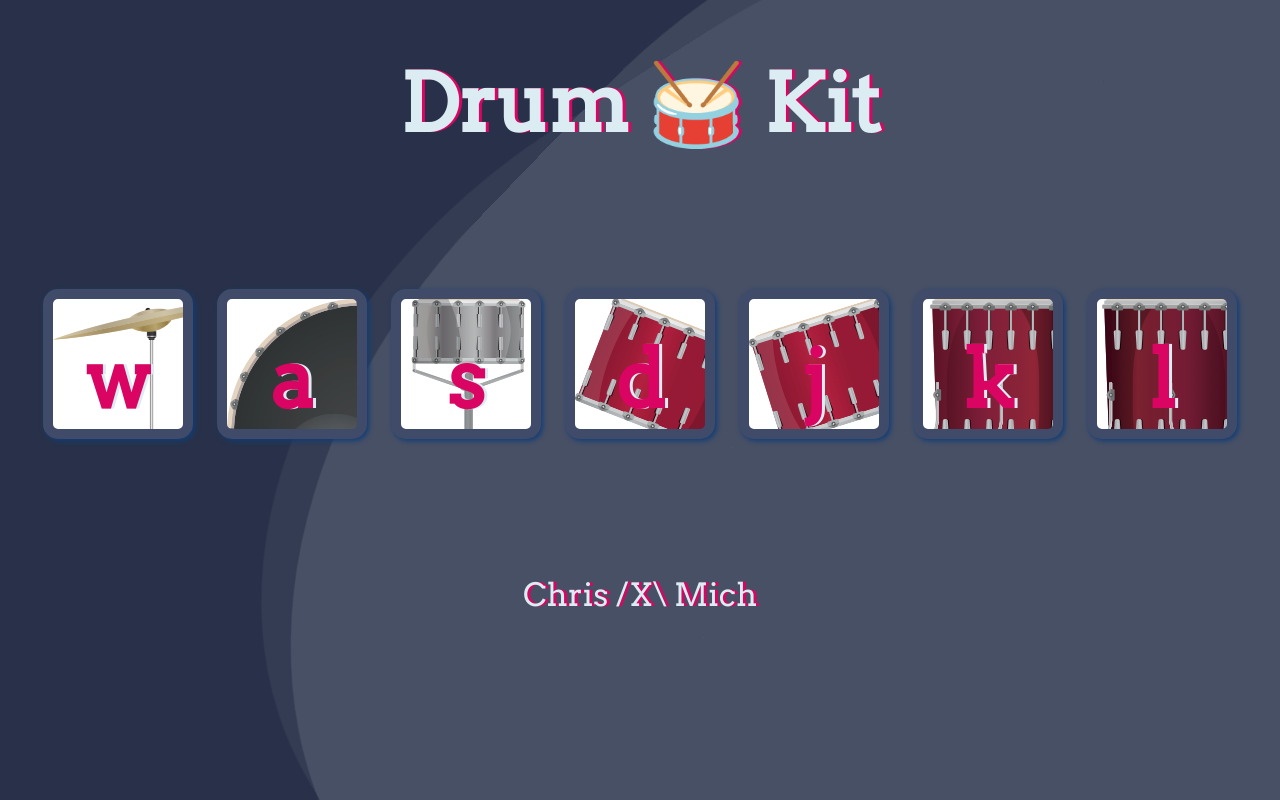
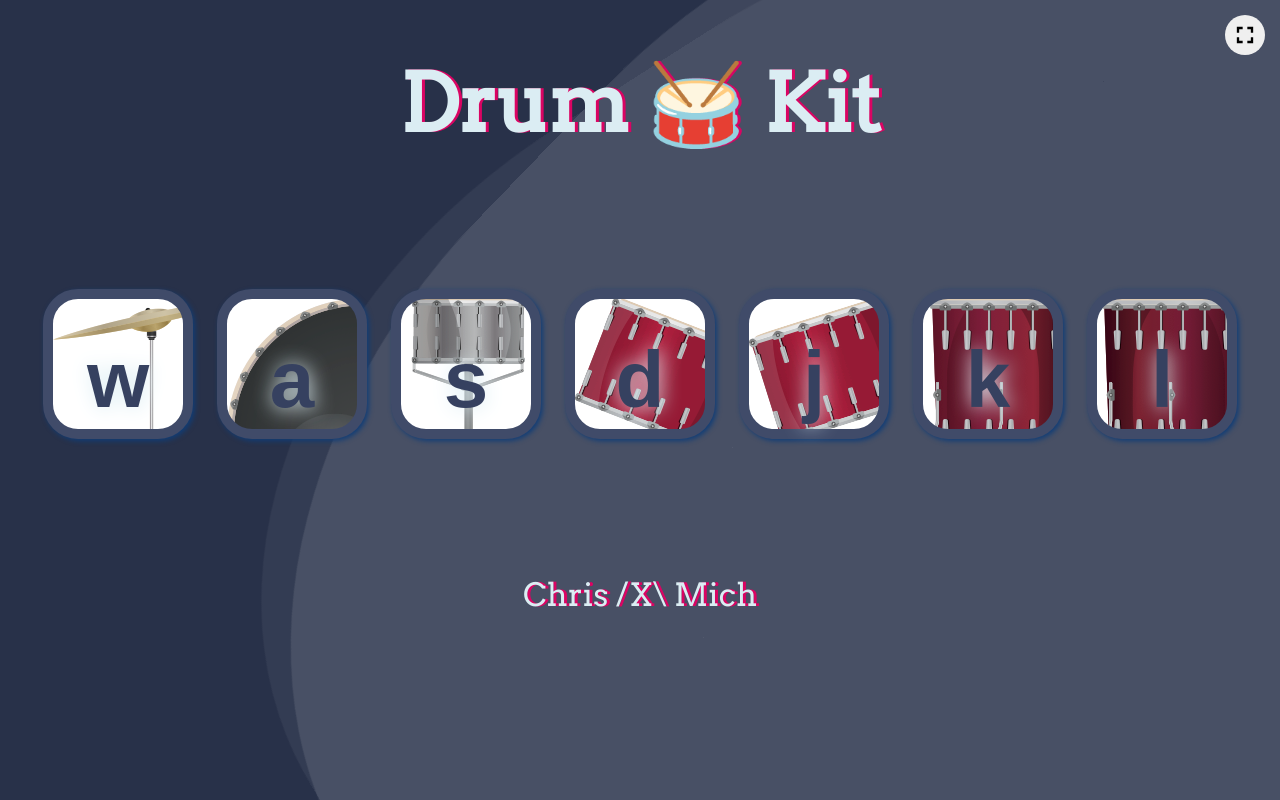
Before and after one commit to chris4mich/drum_project, a plain HTML site: page index.html in a window 1280 px wide. Drawn offline with Linux system fonts and the light colour scheme.

Commit message:
Full Screen with new colors in boxes added

```diff
--- a/index.js
+++ b/index.js
@@ -73,3 +73,30 @@ function triggerBuzzAnimation(currentKey) {
   void activeButton.offsetWidth;
   activeButton.classList.add("buzz-out-on-hover-trigger");
 }
+
+if (document.fullscreenEnabled) {
+  const fullscreen_button = document.createElement("button");
+  fullscreen_button.setAttribute('id','fullscreen-button');
+  fullscreen_button.addEventListener("click", toggle_fullscreen);
+  fullscreen_button.innerHTML  = `
+      <svg viewBox="0 0 24 24">
+          <path d="M7 14H5v5h5v-2H7v-3zm-2-4h2V7h3V5H5v5zm12
+          7h-3v2h5v-5h-2v3zM14 5v2h3v3h2V5h-5z"/>
+      </svg>
+      <svg viewBox="0 0 24 24">
+          <path d="M5 16h3v3h2v-5H5v2zm3-8H5v2h5V5H8v3zm6
+          11h2v-3h3v-2h-5v5zm2-11V5h-2v5h5V8h-3z"/>
+      </svg>
+  `;
+  document.body.appendChild(fullscreen_button);
+}
+
+function toggle_fullscreen() {
+  if (!document.fullscreenElement) {
+      document.body.requestFullscreen();
+      document.body.setAttribute("fullscreen","");
+  } else {
+      document.exitFullscreen();
+      document.body.removeAttribute("fullscreen");
+  }
+}
--- a/styles.css
+++ b/styles.css
@@ -2,6 +2,12 @@ body {
   text-align: center;
   background-color: #283149;
   user-select: none;
+}
+
+body[fullscreen] {
+  background-color: #283149;
+  user-select: none;
+  overflow: hidden;
 }
 
 h1 {
@@ -68,12 +74,12 @@ background-image: url('images/tom4.png');
   outline: none;
   border: 10px solid #404B69;
   font-size: 5rem;
-  font-family: 'Arvo', cursive;
+  font-family: 'Arial', cursive;
   line-height: 2;
-  font-weight: 900;
-  color: #DA0463;
-  text-shadow: 3px 0 #DBEDF3;
-  border-radius: 15px;
+  font-weight: 600;
+  color: #364160;
+  text-shadow: 1px 1px 20px #DBEDF3;
+  border-radius: 35px;
   display: inline-block;
   width: 150px;
   height: 150px;
@@ -222,3 +228,35 @@ background-image: url('images/tom4.png');
   opacity: 10%;
   background: white;
 }
+
+#fullscreen-button {
+  position: absolute;
+  top: 15px;
+  right: 15px;
+  border: 0;
+  width: 40px;
+  height: 40px;
+  border-radius: 50%;
+  box-sizing: border-box;
+  transition: transform .3s;
+  cursor: pointer;
+  display: flex;
+  flex-direction: column;
+  justify-content: center;
+}
+
+#fullscreen-button:hover {
+  transform: scale(1.125);
+}
+
+#fullscreen-button svg:nth-child(2) {
+  display: none;
+}
+
+[fullscreen] #fullscreen-button svg:nth-child(1) {
+  display: none;
+}
+
+[fullscreen] #fullscreen-button svg:nth-child(2) {
+  display: inline-block;
+}
```
